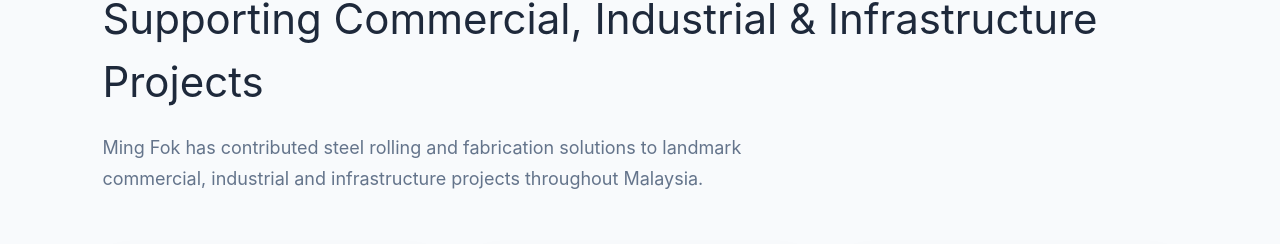
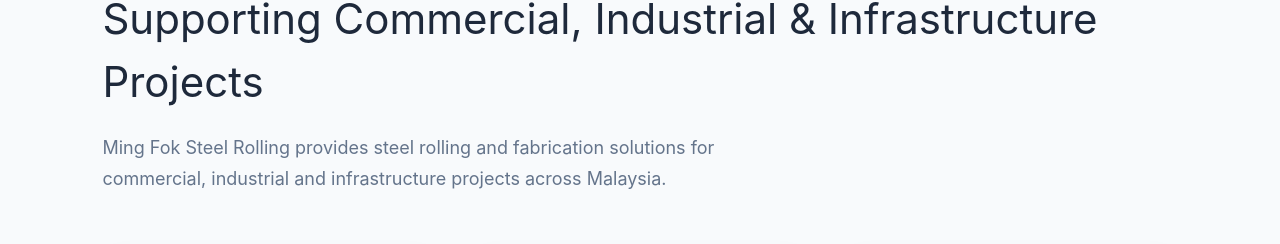
Before and after one commit to lywyvonne/mingfok-website, a React (Vite) app: page / in a window 1280 px wide. Shown: the part 4274-4518 px from the top of the page. Built offline with nearby package versions, Linux system fonts and the light colour scheme.

Commit message:
Update Projects.jsx
update

```diff
--- a/src/components/Projects.jsx
+++ b/src/components/Projects.jsx
@@ -50,14 +50,17 @@
         </h2>
 
         <p className="section-description">
-          Ming Fok has contributed steel rolling and fabrication solutions to landmark commercial, industrial and infrastructure projects
-          throughout Malaysia.
+        Ming Fok Steel Rolling provides steel rolling and fabrication
+  solutions for commercial, industrial and infrastructure projects across Malaysia.
         </p>
 
         <div className="project-grid">
           {projects.map((project, index) => (
             <div className="project-card" key={index}>
-              <img src={project.image} alt={project.title} />
+              <img
+                src={project.image}
+                alt={`${project.title} - ${project.description} | Ming Fok Steel Rolling`}
+/>
 
               <div className="project-content">
                 <span className="project-category">
```
